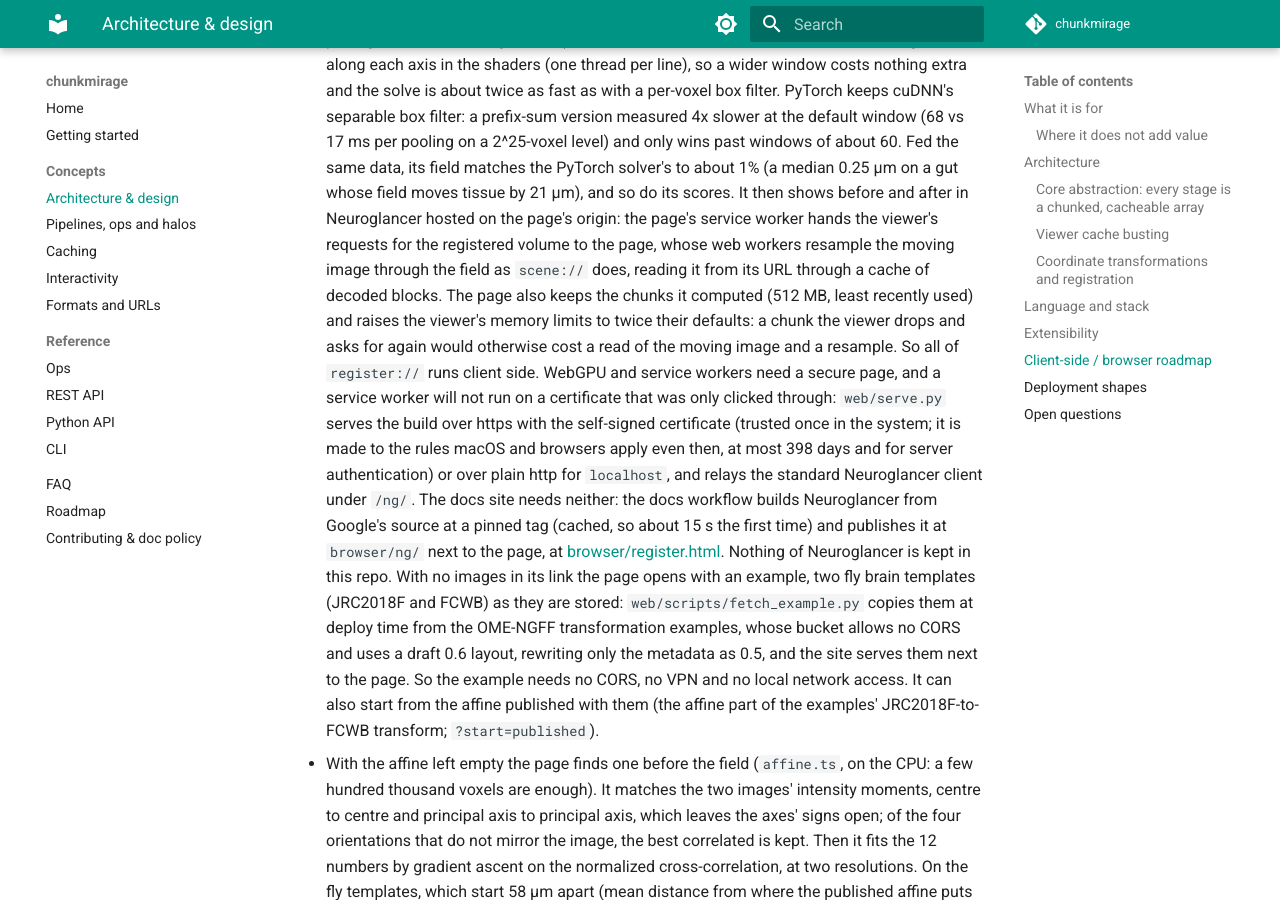
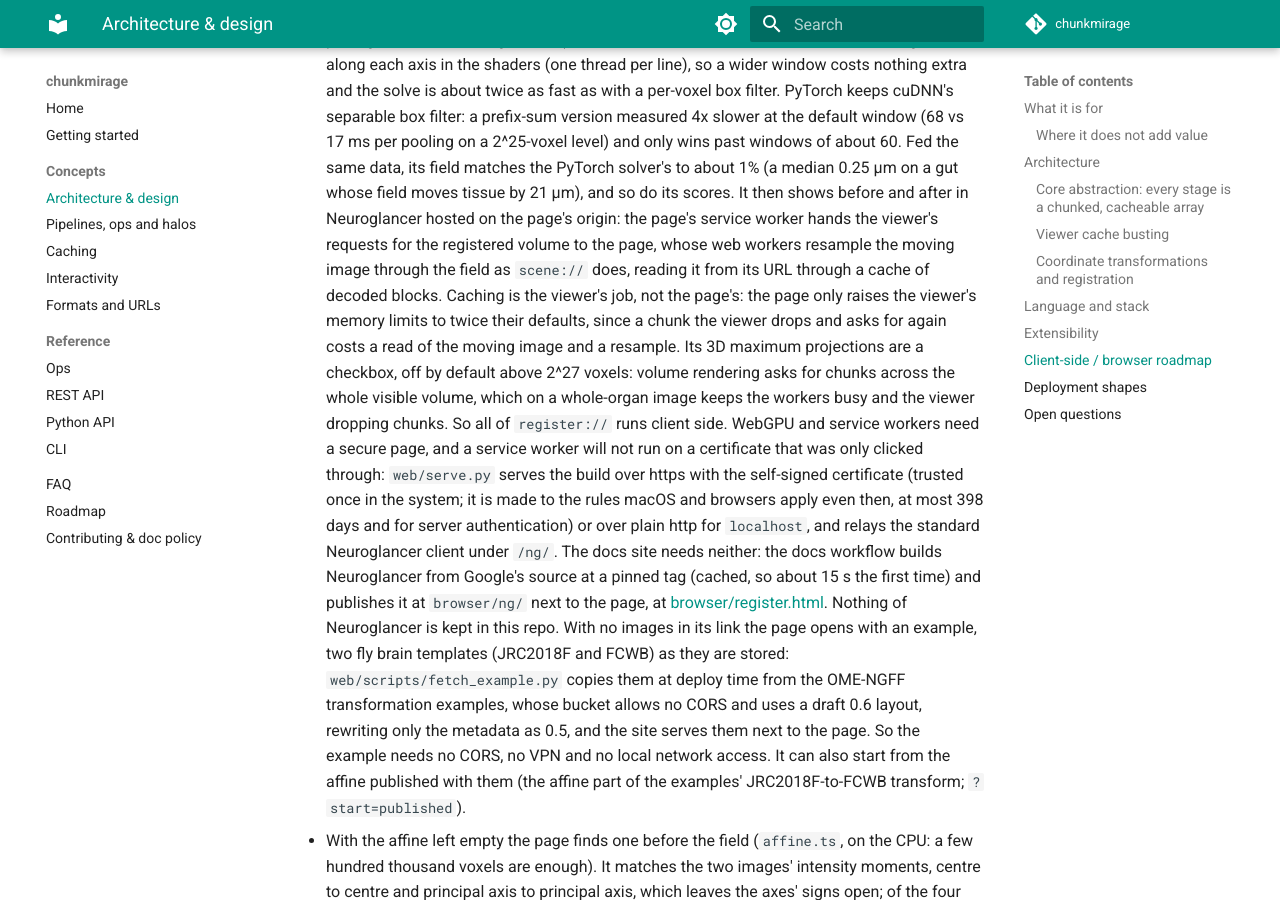
Before and after one commit to JaneliaSciComp/chunkmirage, an MkDocs documentation site: the page built from docs/design.md, in a window 1280 px wide and 900 px high, scrolled down 5375 px. Built offline with MkDocs 1.6.1 and Material for MkDocs 9.7.7, drawn with Linux system fonts in a browser that asks for light colours; comment, search, counter and statistics services are not loaded.

Commit message:
Browser page: 3D views on request, one before view per affine, no page-side chunk cache
The 3D maximum projections are a checkbox, kept in the link as 3d=1|0, and start
off above 2^27 voxels: volume rendering asks for chunks across the whole visible
volume, each computed here, so on a whole-organ image it kept the workers busy and
the viewer dropping chunks. Only the viewer's raised memory limits remain from the
last commit; caching is the viewer's job, so the page no longer keeps a copy of the
chunks it computed.

The moving image placed by the affine alone is published once per affine. Every
Register used to publish it again under a new URL, and the viewer, seeing a new
dataset, reloaded the panel chunk by chunk, which on a large volume looked like the
before view being recomputed.

```diff
--- a/docs/design.md
+++ b/docs/design.md
@@ -216,9 +216,12 @@
   Neuroglancer hosted on the page's origin: the page's service worker hands the viewer's
   requests for the registered volume to the page, whose web workers resample the moving
   image through the field as `scene://` does, reading it from its URL through a cache of
-  decoded blocks. The page also keeps the chunks it computed (512 MB, least recently
-  used) and raises the viewer's memory limits to twice their defaults: a chunk the viewer
-  drops and asks for again would otherwise cost a read of the moving image and a resample. So all of `register://` runs client side. WebGPU and service workers
+  decoded blocks. Caching is the viewer's job, not the page's: the page only raises the
+  viewer's memory limits to twice their defaults, since a chunk the viewer drops and asks
+  for again costs a read of the moving image and a resample. Its 3D maximum projections
+  are a checkbox, off by default above 2^27 voxels: volume rendering asks for chunks
+  across the whole visible volume, which on a whole-organ image keeps the workers busy
+  and the viewer dropping chunks. So all of `register://` runs client side. WebGPU and service workers
   need a secure page, and a service worker will not run on a certificate that was only
   clicked through: `web/serve.py` serves the build over https with the
   self-signed certificate (trusted once in the system; it is made to the rules macOS and
```
Also changed, not shown: 2 other files.
